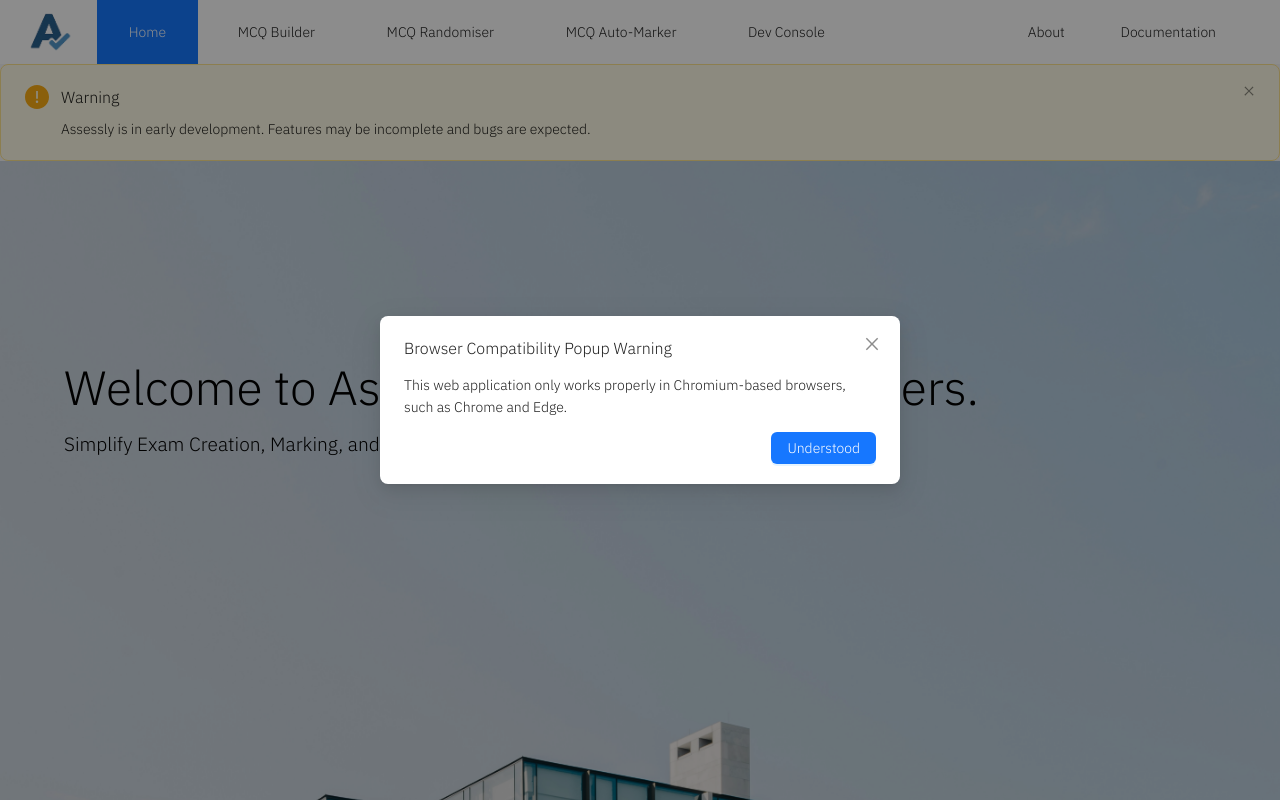
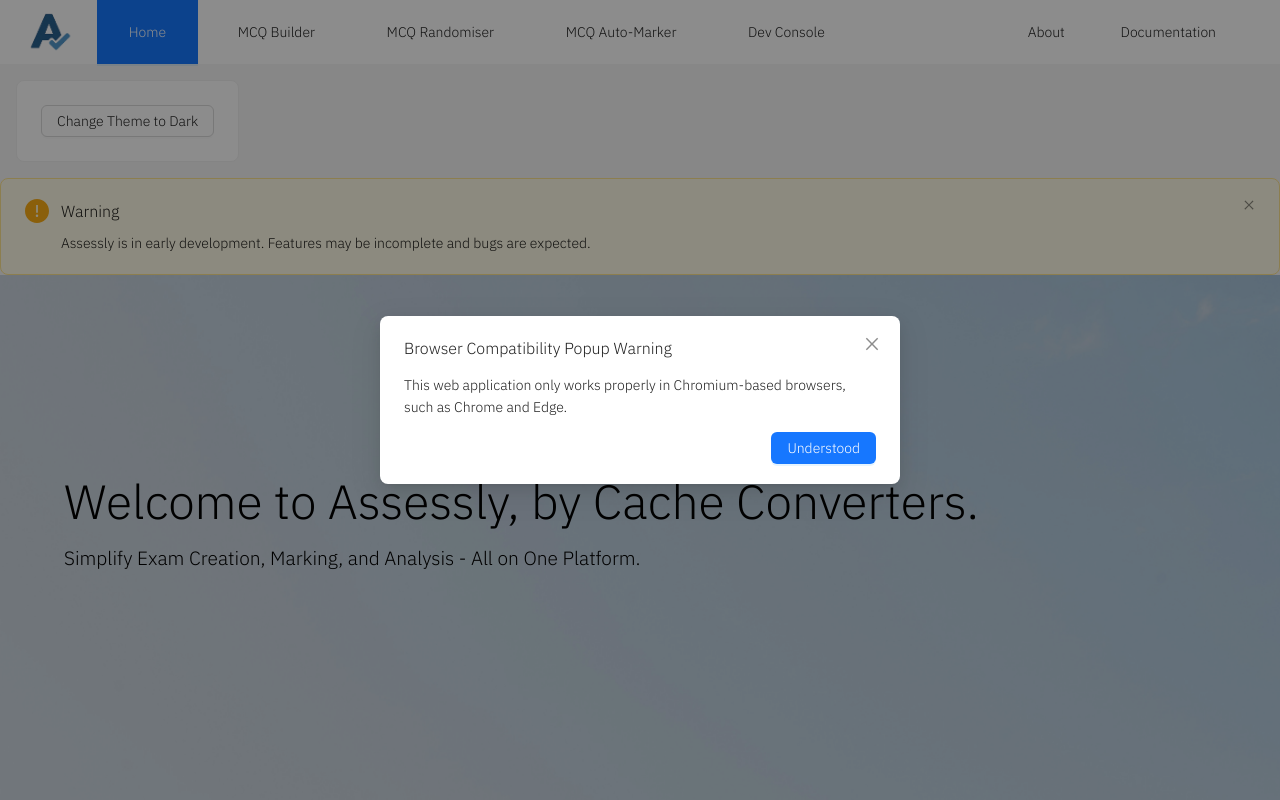
Before and after one commit to uoa-compsci399-2025-s1/capstone-project-2025-s1-team-11, a React (Vite) app in the folder client/: page / in a window 1280 px wide. Shown: the top 800 px of the page. Built offline with nearby package versions, Linux system fonts and the light colour scheme.

Commit message:
Added Dark Mode

```diff
--- a/client/src/App.jsx
+++ b/client/src/App.jsx
@@ -7,7 +7,7 @@ import {Outlet} from "react-router";
 import "./index.css";
 import ThemeToggleButton from "./components/ThemeToggleButton.jsx";
 
-const App = () => {
+const App = ({ isDarkMode, toggleTheme }) => {
   const [showWarning, setShowWarning] = useState(false);
 
   // Check for non-Chromium browsers
@@ -20,6 +20,7 @@ const App = () => {
 
   return (
     <MCQLayout>
+      <ThemeToggleButton isDarkMode={isDarkMode} toggleTheme={toggleTheme} />
       <DevelopmentWarning />
       <PopupWarning
         visible={showWarning}
--- a/client/src/AppRoutes.jsx
+++ b/client/src/AppRoutes.jsx
@@ -11,10 +11,10 @@ import ExamConsolePage from './pages/examConsole';
 import ExamMarkingPanel from './pages/examMarkingPanel';
 
 
-export default function AppRoutes() {
+export default function AppRoutes({ isDarkMode, toggleTheme }) {
     return (
         <Routes>
-            <Route element={<App />}>
+            <Route element={<App isDarkMode={isDarkMode} toggleTheme={toggleTheme} />}>
                 <Route path="/" element={<Home />} />
                 <Route path="/builder" element={<Builder />} />
                 <Route path="/randomiser" element={<Randomiser />} />
--- /dev/null
+++ b/client/src/components/ThemeToggleButton.jsx
@@ -0,0 +1,14 @@
+import React from "react";
+import { Card, Button } from "antd";
+
+const ThemeToggleButton = ({ isDarkMode, toggleTheme }) => {
+  return (
+    <Card style={{ width: "max-content", margin: "1rem" }}>
+      <Button onClick={toggleTheme}>
+        Change Theme to {isDarkMode ? "Light" : "Dark"}
+      </Button>
+    </Card>
+  );
+};
+
+export default ThemeToggleButton;
--- a/client/src/main.jsx
+++ b/client/src/main.jsx
@@ -3,12 +3,28 @@ import { BrowserRouter } from 'react-router-dom';
 import AppRoutes from './AppRoutes.jsx';
 import './index.css';
 import { Provider } from "react-redux";
+import { ConfigProvider, theme } from "antd";
 import { store } from "./store/store";
+import React, { useState } from "react";
+import '@ant-design/v5-patch-for-react-19';
 
-createRoot(document.getElementById('root')).render(
-  <Provider store={store}>
-    <BrowserRouter>
-      <AppRoutes />
-    </BrowserRouter>
+const { defaultAlgorithm, darkAlgorithm } = theme;
+
+const Root = () => {
+  const [isDarkMode, setIsDarkMode] = useState(false);
+  const toggleTheme = () => setIsDarkMode(prev => !prev);
+
+  return (
+    <Provider store={store}>
+      <ConfigProvider theme={{ algorithm: isDarkMode ? darkAlgorithm : defaultAlgorithm }}>
+        <BrowserRouter>
+          <AppRoutes isDarkMode={isDarkMode} toggleTheme={toggleTheme} />
+        </BrowserRouter>
+      </ConfigProvider>
     </Provider>
-);
+  );
+};
+
+createRoot(document.getElementById('root')).render(<Root />);
+
+export default Root;
```
